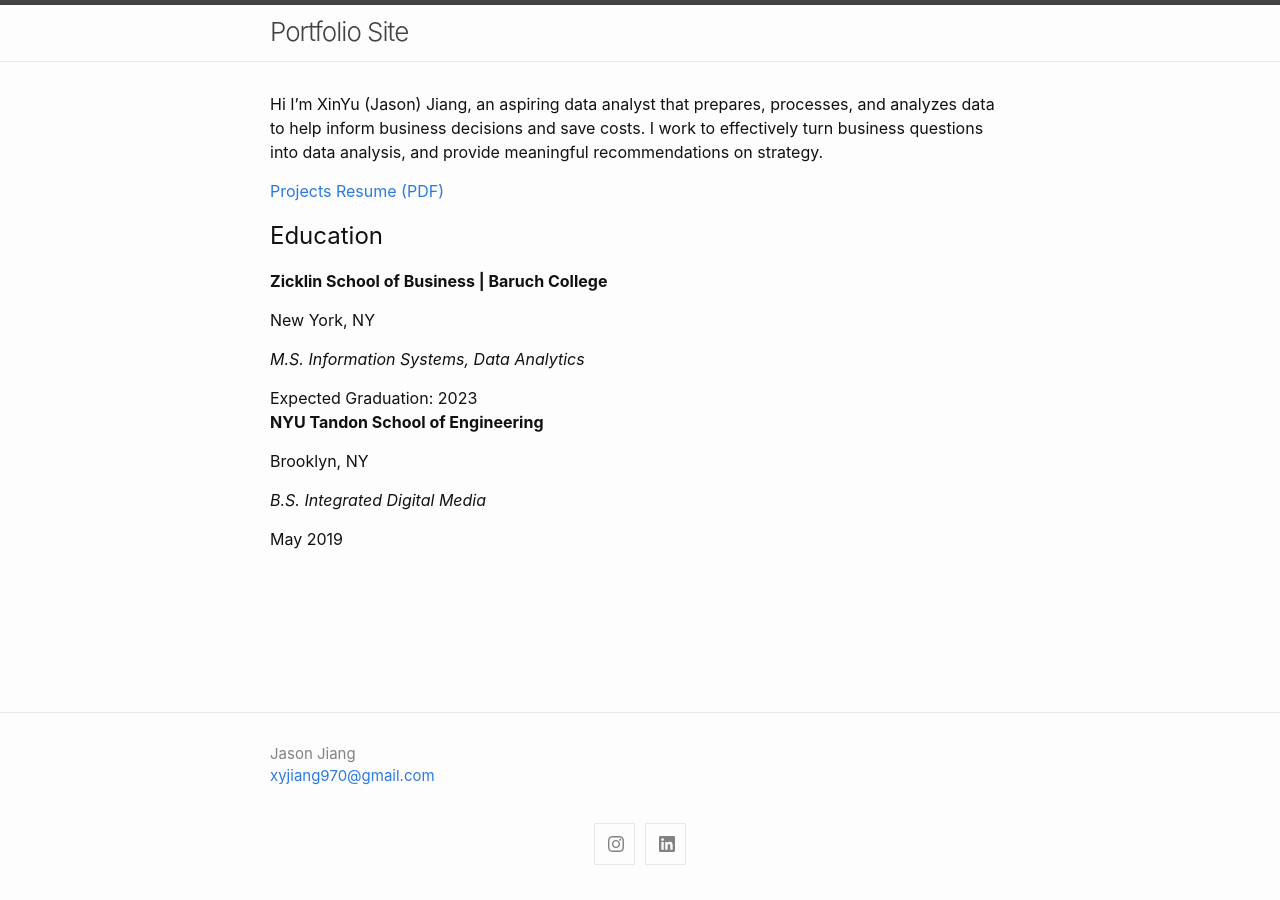
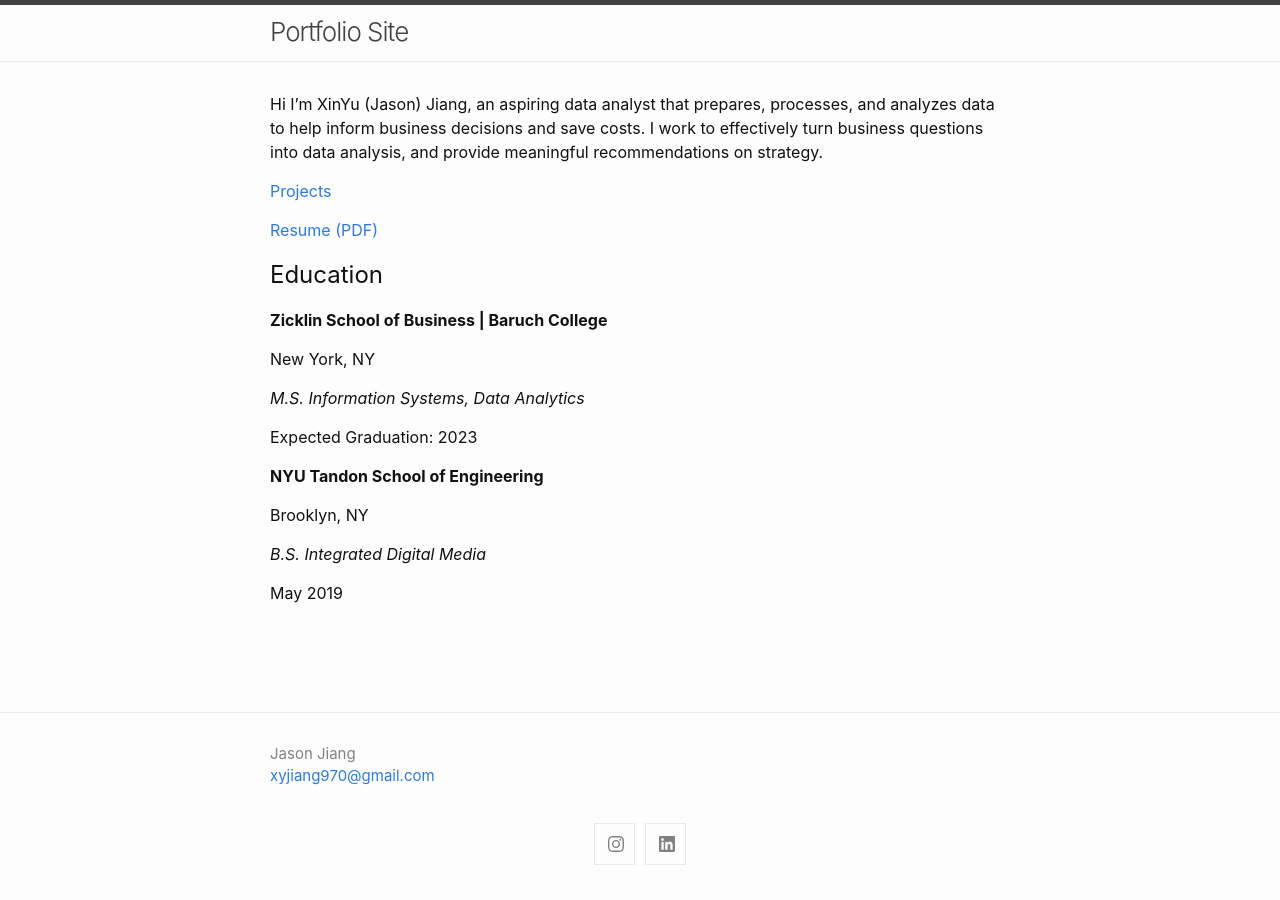
Before and after one commit to xyjiang970/xyjiang970.github.io, a Jekyll site: the page built from index.md, in a window 1280 px wide. Built offline with Jekyll 4.4.1, drawn with Linux system fonts in a browser that asks for light colours.

Commit message:
Add files via upload

```diff
--- a/_config.yml
+++ b/_config.yml
@@ -51,8 +51,8 @@
 # this and add the path to the pages in order as they should show up
 header_pages:
   # - about.md
-  - jason_resume.pdf
-  - projects/projects_home.md
+  - /jason_resume.pdf
+  - /projects/projects_home.md
 
 # Build settings
 theme: minima
--- a/_includes/social.html
+++ b/_includes/social.html
@@ -5,10 +5,10 @@
   {%- if social.dribbble -%}<li><a rel="me" href="https://dribbble.com/{{ social.dribbble | cgi_escape | escape }}" title="{{ social.dribbble | escape }}"><svg class="svg-icon grey"><use xlink:href="{{ '/assets/minima-social-icons.svg#dribbble' | relative_url }}"></use></svg></a></li>{%- endif -%}
   {%- if social.facebook -%}<li><a rel="me" href="https://www.facebook.com/{{ social.facebook | cgi_escape | escape }}" title="{{ social.facebook | escape }}"><svg class="svg-icon grey"><use xlink:href="{{ '/assets/minima-social-icons.svg#facebook' | relative_url }}"></use></svg></a></li>{%- endif -%}
   {%- if social.flickr -%}<li><a rel="me" href="https://www.flickr.com/photos/{{ social.flickr | cgi_escape | escape }}" title="{{ social.flickr | escape }}"><svg class="svg-icon grey"><use xlink:href="{{ '/assets/minima-social-icons.svg#flickr' | relative_url }}"></use></svg></a></li>{%- endif -%}
-  {%- if social.github -%}<li><a rel="me" href="https://github.com/{{ social.github | cgi_escape | escape }}" title="{{ social.github | escape }}"><svg class="svg-icon grey"><use xlink:href="{{ '/assets/minima-social-icons.svg#github' | relative_url }}" target="_blank"></use></svg></a></li>{%- endif -%}
+  {%- if social.github -%}<li><a rel="me" href="https://github.com/{{ social.github | cgi_escape | escape }}" target="_blank" title="{{ social.github | escape }}"><svg class="svg-icon grey"><use xlink:href="{{ '/assets/minima-social-icons.svg#github' | relative_url }}"></use></svg></a></li>{%- endif -%}
   {%- if social.stackoverflow -%}<li><a rel="me" href="https://stackoverflow.com/users/{{ social.stackoverflow | cgi_escape | escape }}" title="{{ social.stackoverflow | escape }}"><svg class="svg-icon grey"><use xlink:href="{{ '/assets/minima-social-icons.svg#stackoverflow' | relative_url }}"></use></svg></a></li>{%- endif -%}
-  {%- if social.instagram -%}<li><a rel="me" href="https://www.instagram.com/{{ social.instagram | cgi_escape | escape }}" title="{{ social.instagram | escape }}"><svg class="svg-icon grey"><use xlink:href="{{ '/assets/minima-social-icons.svg#instagram' | relative_url }}" target="_blank"></use></svg></a></li>{%- endif -%}
-  {%- if social.linkedin -%}<li><a rel="me" href="https://www.linkedin.com/in/{{ social.linkedin | cgi_escape | escape }}" title="{{ social.linkedin | escape }}"><svg class="svg-icon grey"><use xlink:href="{{ '/assets/minima-social-icons.svg#linkedin' | relative_url }}" target="_blank"></use></svg></a></li>{%- endif -%}
+  {%- if social.instagram -%}<li><a rel="me" href="https://www.instagram.com/{{ social.instagram | cgi_escape | escape }}" target="_blank" title="{{ social.instagram | escape }}"><svg class="svg-icon grey"><use xlink:href="{{ '/assets/minima-social-icons.svg#instagram' | relative_url }}"></use></svg></a></li>{%- endif -%}
+  {%- if social.linkedin -%}<li><a rel="me" href="https://www.linkedin.com/in/{{ social.linkedin | cgi_escape | escape }}" target="_blank" title="{{ social.linkedin | escape }}"><svg class="svg-icon grey"><use xlink:href="{{ '/assets/minima-social-icons.svg#linkedin' | relative_url }}"></use></svg></a></li>{%- endif -%}
   {%- if social.pinterest -%}<li><a rel="me" href="https://www.pinterest.com/{{ social.pinterest | cgi_escape | escape }}" title="{{ social.pinterest | escape }}"><svg class="svg-icon grey"><use xlink:href="{{ '/assets/minima-social-icons.svg#pinterest' | relative_url }}"></use></svg></a></li>{%- endif -%}
   {%- for mst in social.mastodon -%}{%- if mst.username and mst.instance -%}<li><a rel="me" href="https://{{ mst.instance | cgi_escape | escape}}/@{{mst.username}}" title="{{ mst.username | escape }}"><svg class="svg-icon grey"><use xlink:href="{{ '/assets/minima-social-icons.svg#mastodon' | relative_url }}"></use></svg></a></li>{%- endif -%}{%- endfor -%}
   {%- if social.twitter -%}<li><a rel="me" href="https://twitter.com/{{ social.twitter | cgi_escape | escape }}" title="{{ social.twitter | escape }}"><svg class="svg-icon grey"><use xlink:href="{{ '/assets/minima-social-icons.svg#twitter' | relative_url }}"></use></svg></a></li>{%- endif -%}
--- a/index.md
+++ b/index.md
@@ -10,8 +10,10 @@
 Hi I'm XinYu (Jason) Jiang, an aspiring data analyst that prepares, processes, and analyzes data to help inform business decisions and save costs. I work to effectively turn business questions into data analysis, and provide meaningful recommendations on strategy.
 
 [Projects](/projects/projects_home.md)
+
 [Resume (PDF)](/jason_resume.pdf){:target="_blank"}
-<br>
+
+
 ## Education
 **Zicklin School of Business \| Baruch College**
 
@@ -20,7 +22,8 @@
 _M.S. Information Systems, Data Analytics_
 
 Expected Graduation: 2023
-<br>
+
+
 **NYU Tandon School of Engineering**
 
 Brooklyn, NY
```
